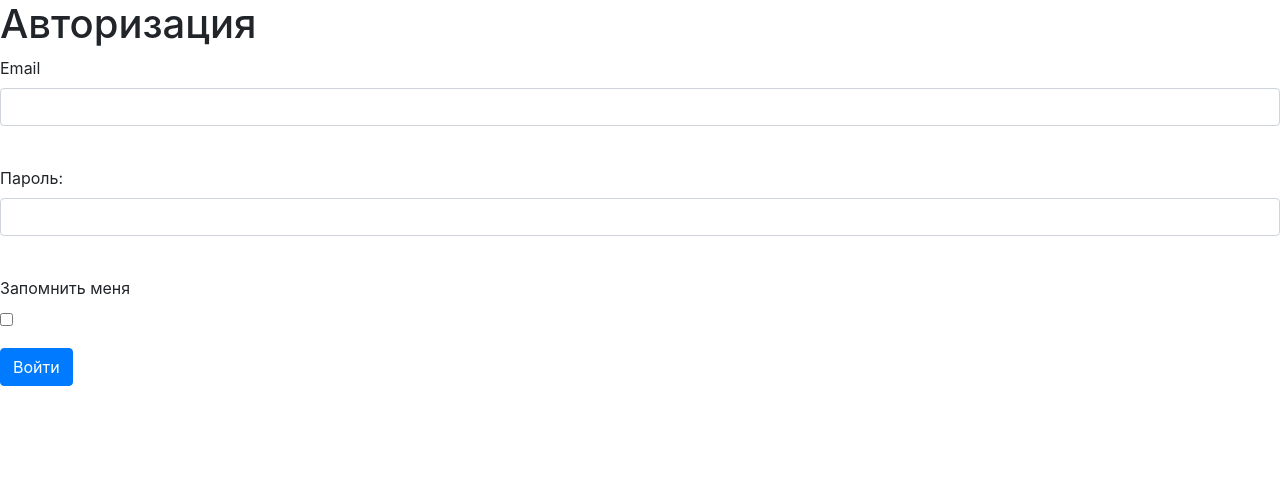
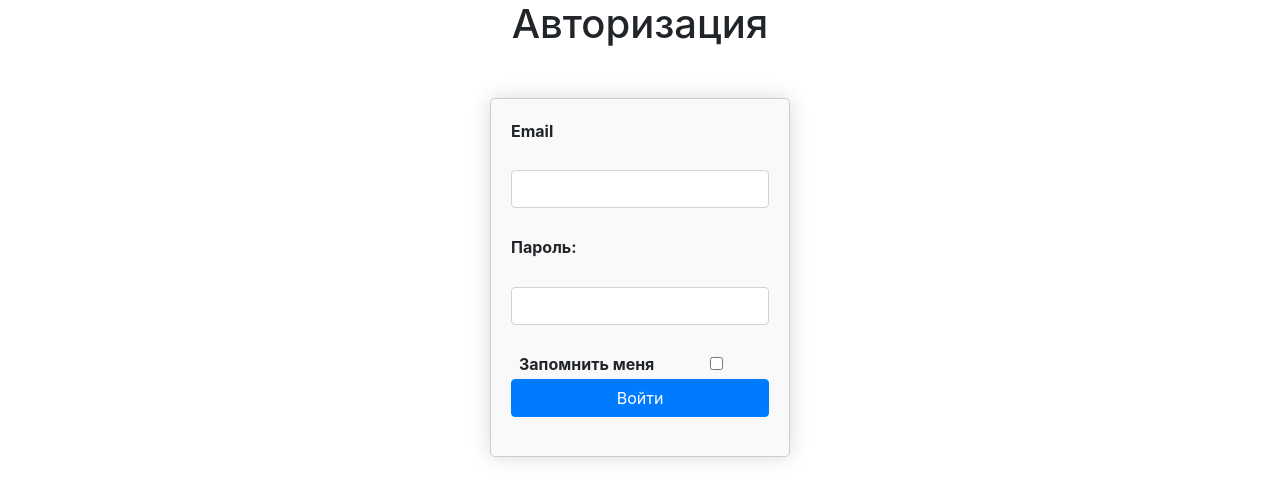
Before and after one commit to kopch02/mega_honkai, a Flask app: page /login in a window 1280 px wide. Shown: the top 500 px of the page. Run offline with Flask 3, Linux system fonts and the light colour scheme; some libraries are stand-ins or nearby versions.

Commit message:
this_worked!+css

```diff
--- a/main.py
+++ b/main.py
@@ -79,9 +79,14 @@ async def get_jump_history(link, db_table, banner_num):
     count_all_jumps = list(map(int,[i for i in user.count_all_jumps.split(';')]))
     num_jump = db_sess.query(func.max(jump_tables[banner_num - 1].num_jump)).\
         filter(jump_tables[banner_num - 1].user_id == current_user.id).scalar() or 0
+    last_jump = db_sess.query(jump_tables[banner_num - 1]).first()
+    mark = False
     async with starrail.Jump(link = link,banner = banner_num,lang = "ru") as hist:
         async for key in hist.get_history():
             for item in key:
+                if item.time == last_jump.item_time:
+                    mark = True
+                    break
                 if not(db_sess.query(Item).filter(Item.id == item.id).first()):
                     new_item = Item()
                     new_item.id = item.id
@@ -95,6 +100,8 @@ async def get_jump_history(link, db_table, banner_num):
                                 item_time = item.time,
                                 num_jump = num_jump)
                 db_sess.add(jump)
+            if mark:
+                break
             count_all_jump += len(key)
     temp[banner_num - 1] = count_all_jumps[banner_num - 1] + count_all_jump
     user.count_all_jumps = conver_array_to_str(temp)
@@ -115,12 +122,12 @@ def count_garant(banner,db_sess):
         join(Item, banner.item_id == Item.id).\
         filter(Item.rank == 5).\
         filter(banner.user_id == current_user.id).\
-        order_by(banner.id.desc()).first()[0]
+        order_by(banner.id.asc()).first()[0]
     last_4 = db_sess.query(banner.num_jump).\
         join(Item, banner.item_id == Item.id).\
         filter(Item.rank == 4).\
-        filter(banner.user_id == current_user.id).first()[0]
-        #order_by(banner.id.desc()).first()[0]
+        filter(banner.user_id == current_user.id).\
+        order_by(banner.id.asc()).first()[0]
     return last_5 - 1, last_4 - 1
 
 '''
--- /dev/null
+++ b/static/css/login.css
@@ -0,0 +1,77 @@
+form {
+  margin: 50px auto;
+  width: 300px;
+  background-color: #f9f9f9;
+  padding: 20px;
+  border: 1px solid #ccc;
+  border-radius: 5px;
+  box-shadow: 0px 0px 20px rgba(0, 0, 0, 0.15);
+}
+
+h1 {
+  text-align: center;
+  margin-bottom: 1.5rem;
+}
+
+label {
+  font-weight: bold;
+  display: block;
+  margin-bottom: 0.5rem;
+}
+
+input {
+  width: 100%;
+  padding: 0.5rem;
+  border-radius: 5px;
+  border: 1px solid #ccc;
+  margin-bottom: 1rem;
+  font-size: 16px;
+}
+
+button {
+  background-color: #007bff;
+  color: white;
+  border: none;
+  border-radius: 5px;
+  padding: 0.5rem;
+  width: 100%;
+  margin-top: 1rem;
+}
+
+button:hover {
+  background-color: #0069d9;
+  cursor: pointer;
+}
+
+.alert {
+  background-color: #ffc9c9;
+  margin-top: 1rem;
+  padding: 0.5rem;
+  border-radius: 5px;
+}
+
+.alert-danger {
+  color: #dc3545;
+}
+
+.alert-success {
+  color: #28a745;
+}
+
+.remember-me {
+    display: inline-flex;
+    align-items: center;
+    justify-content: space-between;
+    gap: 3.5em;
+  }
+
+  .remember-me label {
+    margin-left: 0.5em;
+    white-space: nowrap;
+  }
+
+  form label,
+  input,
+  button {
+    margin-bottom: 0.2rem;
+  }
--- a/templates/login.html
+++ b/templates/login.html
@@ -1,11 +1,12 @@
 {% extends "base.html" %}
 
 {% block content %}
+<link rel="stylesheet" href="{{ url_for('static', filename='css/login.css')}}" type="text/css"/>
 <h1>Авторизация</h1>
 <form action="" method="post" novalidate>
     {{ form.hidden_tag() }}
 
-    <p>
+    <div>
         {{ form.email.label }}<br>
         {{ form.email(class="form-control", type = "email") }}<br>
         {% for error in form.email.errors %}
@@ -13,21 +14,20 @@
         {{ error }}
     </div>
     {% endfor %}
-    </p>
-    <p>
+    </div>
+    <div>
         {{ form.password.label }}<br>
         {{ form.password(class="form-control", type="password") }}<br>
         {% for error in form.password.errors %}
-            <p class="alert alert-danger" role="alert">
+            <div class="alert alert-danger" role="alert">
                 {{ error }}
-            </p>
+            </div>
         {% endfor %}
-    </p>
-    <p>
-        {{ form.remember_me.label }}<br>
-        {{ form.remember_me }}<br>
+    </div>
+    <div class="remember-me">
+        {{ form.remember_me.label }}{{ form.remember_me }}<br>
 
-    </p>
+    </div>
 
     <p>{{ form.submit(type="submit", class="btn btn-primary") }}</p>
     {{message}}
```
Also changed, not shown: static/css/authorization.css (added, +23 -0 lines), templates/authorization.html (+14 -11 lines), templates/register.html (+15 -13 lines).
